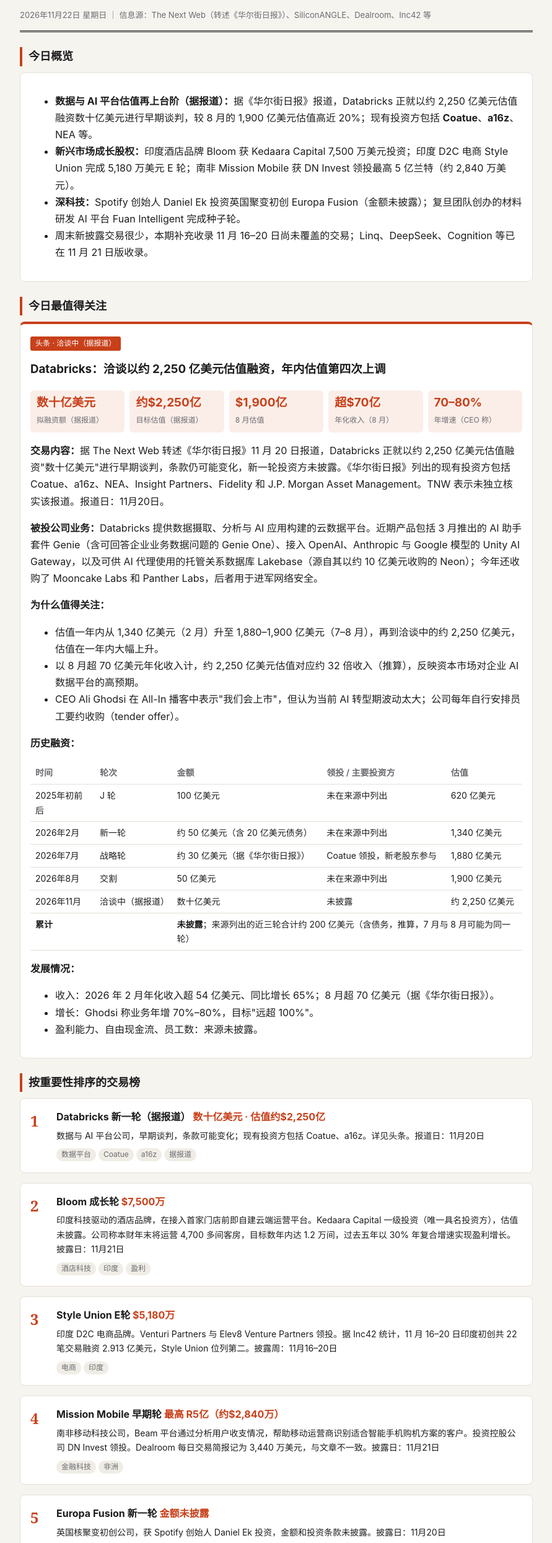
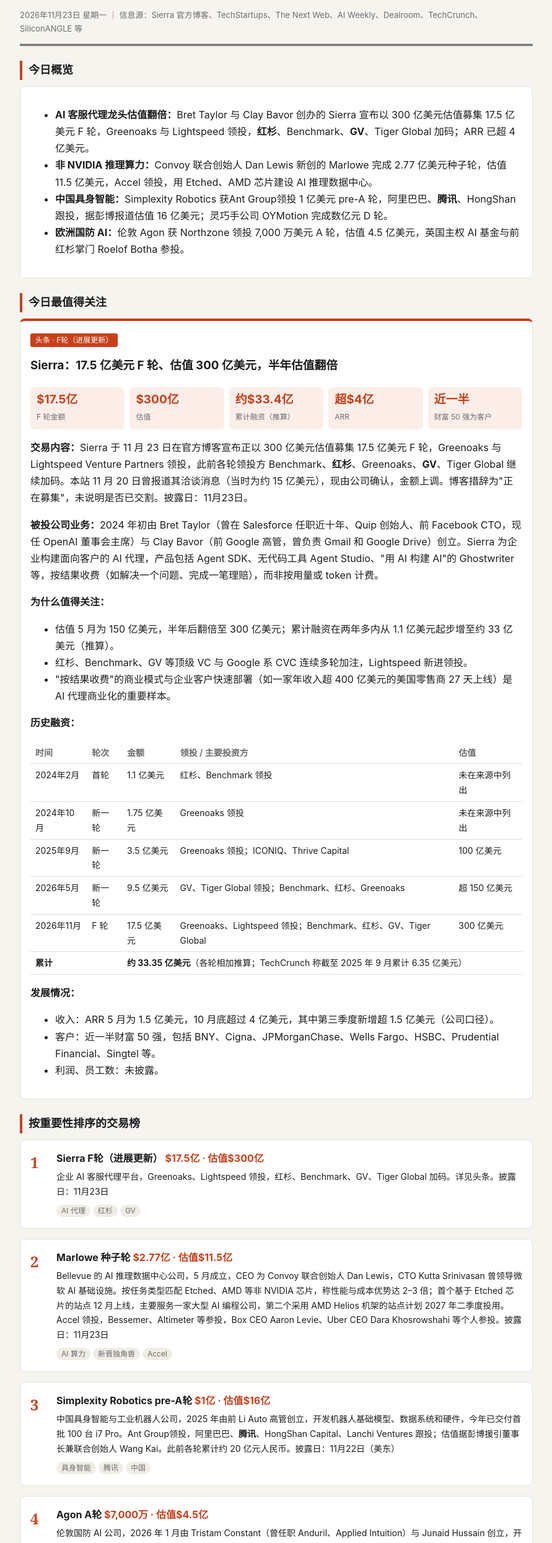
Before and after one commit to TerrificTed/tech-invest-daily, a plain HTML site: page index.html in a window 1280 px wide. Shown: the part 64-2554 px from the top of the page at 62% size, without its empty margins (194-1085 px from the left). Drawn offline with Linux system fonts and the light colour scheme.

Commit message:
Daily update: 2026-11-23
Co-Authored-By: Claude Opus 5.5 <noreply@anthropic.com>
Claude-Session: https://claude.ai/code/session_01R3W7UijR18FzqFCZtBhrco

```diff
--- a/index.html
+++ b/index.html
@@ -35,83 +35,93 @@ footer li{margin:3px 0}
 </style>
 </head><body>
 <div class="wrap">
-<header><h1>每日科技投资动态</h1><div class="meta">2026年11月22日 星期日 ｜ 信息源：The Next Web（转述《华尔街日报》）、SiliconANGLE、Dealroom、Inc42 等</div></header>
+<header><h1>每日科技投资动态</h1><div class="meta">2026年11月23日 星期一 ｜ 信息源：Sierra 官方博客、TechStartups、The Next Web、AI Weekly、Dealroom、TechCrunch、SiliconANGLE 等</div></header>
 
 <h2>今日概览</h2>
 <div class="card"><ul>
-<li><b>数据与 AI 平台估值再上台阶（据报道）：</b>据《华尔街日报》报道，Databricks 正就以约 2,250 亿美元估值融资数十亿美元进行早期谈判，较 8 月的 1,900 亿美元估值高近 20%；现有投资方包括 <b>Coatue</b>、<b>a16z</b>、NEA 等。</li>
-<li><b>新兴市场成长股权：</b>印度酒店品牌 Bloom 获 Kedaara Capital 7,500 万美元投资；印度 D2C 电商 Style Union 完成 5,180 万美元 E 轮；南非 Mission Mobile 获 DN Invest 领投最高 5 亿兰特（约 2,840 万美元）。</li>
-<li><b>深科技：</b>Spotify 创始人 Daniel Ek 投资英国聚变初创 Europa Fusion（金额未披露）；复旦团队创办的材料研发 AI 平台 Fuan Intelligent 完成种子轮。</li>
-<li>周末新披露交易很少，本期补充收录 11 月 16–20 日尚未覆盖的交易；Linq、DeepSeek、Cognition 等已在 11 月 21 日版收录。</li>
+<li><b>AI 客服代理龙头估值翻倍：</b>Bret Taylor 与 Clay Bavor 创办的 Sierra 宣布以 300 亿美元估值募集 17.5 亿美元 F 轮，Greenoaks 与 Lightspeed 领投，<b>红杉</b>、Benchmark、<b>GV</b>、Tiger Global 加码；ARR 已超 4 亿美元。</li>
+<li><b>非 NVIDIA 推理算力：</b>Convoy 联合创始人 Dan Lewis 新创的 Marlowe 完成 2.77 亿美元种子轮，估值 11.5 亿美元，Accel 领投，用 Etched、AMD 芯片建设 AI 推理数据中心。</li>
+<li><b>中国具身智能：</b>Simplexity Robotics 获Ant Group领投 1 亿美元 pre-A 轮，阿里巴巴、<b>腾讯</b>、HongShan 跟投，据彭博报道估值 16 亿美元；灵巧手公司 OYMotion 完成数亿元 D 轮。</li>
+<li><b>欧洲国防 AI：</b>伦敦 Agon 获 Northzone 领投 7,000 万美元 A 轮，估值 4.5 亿美元，英国主权 AI 基金与前红杉掌门 Roelof Botha 参投。</li>
 </ul></div>
 
 <h2>今日最值得关注</h2>
-<div class="card hl"><span class="tag0">头条 · 洽谈中（据报道）</span>
-<h3 style="margin-top:8px">Databricks：洽谈以约 2,250 亿美元估值融资，年内估值第四次上调</h3>
+<div class="card hl"><span class="tag0">头条 · F轮（进展更新）</span>
+<h3 style="margin-top:8px">Sierra：17.5 亿美元 F 轮、估值 300 亿美元，半年估值翻倍</h3>
 <div class="grid">
-<div class="cell"><b>数十亿美元</b><span>拟融资额（据报道）</span></div>
-<div class="cell"><b>约$2,250亿</b><span>目标估值（据报道）</span></div>
-<div class="cell"><b>$1,900亿</b><span>8 月估值</span></div>
-<div class="cell"><b>超$70亿</b><span>年化收入（8 月）</span></div>
-<div class="cell"><b>70–80%</b><span>年增速（CEO 称）</span></div>
+<div class="cell"><b>$17.5亿</b><span>F 轮金额</span></div>
+<div class="cell"><b>$300亿</b><span>估值</span></div>
+<div class="cell"><b>约$33.4亿</b><span>累计融资（推算）</span></div>
+<div class="cell"><b>超$4亿</b><span>ARR</span></div>
+<div class="cell"><b>近一半</b><span>财富 50 强为客户</span></div>
 </div>
-<p><b>交易内容：</b>据 The Next Web 转述《华尔街日报》11 月 20 日报道，Databricks 正就以约 2,250 亿美元估值融资"数十亿美元"进行早期谈判，条款仍可能变化，新一轮投资方未披露。《华尔街日报》列出的现有投资方包括 Coatue、a16z、NEA、Insight Partners、Fidelity 和 J.P. Morgan Asset Management。TNW 表示未独立核实该报道。报道日：11月20日。</p>
-<p><b>被投公司业务：</b>Databricks 提供数据摄取、分析与 AI 应用构建的云数据平台。近期产品包括 3 月推出的 AI 助手套件 Genie（含可回答企业业务数据问题的 Genie One）、接入 OpenAI、Anthropic 与 Google 模型的 Unity AI Gateway，以及可供 AI 代理使用的托管关系数据库 Lakebase（源自其以约 10 亿美元收购的 Neon）；今年还收购了 Mooncake Labs 和 Panther Labs，后者用于进军网络安全。</p>
+<p><b>交易内容：</b>Sierra 于 11 月 23 日在官方博客宣布正以 300 亿美元估值募集 17.5 亿美元 F 轮，Greenoaks 与 Lightspeed Venture Partners 领投，此前各轮领投方 Benchmark、<b>红杉</b>、Greenoaks、<b>GV</b>、Tiger Global 继续加码。本站 11 月 20 日曾报道其洽谈消息（当时为约 15 亿美元），现由公司确认，金额上调。博客措辞为"正在募集"，未说明是否已交割。披露日：11月23日。</p>
+<p><b>被投公司业务：</b>2024 年初由 Bret Taylor（曾在 Salesforce 任职近十年、Quip 创始人、前 Facebook CTO，现任 OpenAI 董事会主席）与 Clay Bavor（前 Google 高管，曾负责 Gmail 和 Google Drive）创立。Sierra 为企业构建面向客户的 AI 代理，产品包括 Agent SDK、无代码工具 Agent Studio、"用 AI 构建 AI"的 Ghostwriter 等，按结果收费（如解决一个问题、完成一笔理赔），而非按用量或 token 计费。</p>
 <p><b>为什么值得关注：</b></p>
 <ul>
-<li>估值一年内从 1,340 亿美元（2 月）升至 1,880–1,900 亿美元（7–8 月），再到洽谈中的约 2,250 亿美元，估值在一年内大幅上升。</li>
-<li>以 8 月超 70 亿美元年化收入计，约 2,250 亿美元估值对应约 32 倍收入（推算），反映资本市场对企业 AI 数据平台的高预期。</li>
-<li>CEO Ali Ghodsi 在 All-In 播客中表示"我们会上市"，但认为当前 AI 转型期波动太大；公司每年自行安排员工要约收购（tender offer）。</li>
+<li>估值 5 月为 150 亿美元，半年后翻倍至 300 亿美元；累计融资在两年多内从 1.1 亿美元起步增至约 33 亿美元（推算）。</li>
+<li>红杉、Benchmark、GV 等顶级 VC 与 Google 系 CVC 连续多轮加注，Lightspeed 新进领投。</li>
+<li>"按结果收费"的商业模式与企业客户快速部署（如一家年收入超 400 亿美元的美国零售商 27 天上线）是 AI 代理商业化的重要样本。</li>
 </ul>
 <p><b>历史融资：</b></p>
 <div class="tbl"><table>
 <tr><th>时间</th><th>轮次</th><th>金额</th><th>领投 / 主要投资方</th><th>估值</th></tr>
-<tr><td>2025年初前后</td><td>J 轮</td><td>100 亿美元</td><td>未在来源中列出</td><td>620 亿美元</td></tr>
-<tr><td>2026年2月</td><td>新一轮</td><td>约 50 亿美元（含 20 亿美元债务）</td><td>未在来源中列出</td><td>1,340 亿美元</td></tr>
-<tr><td>2026年7月</td><td>战略轮</td><td>约 30 亿美元（据《华尔街日报》）</td><td>Coatue 领投，新老股东参与</td><td>1,880 亿美元</td></tr>
-<tr><td>2026年8月</td><td>交割</td><td>50 亿美元</td><td>未在来源中列出</td><td>1,900 亿美元</td></tr>
-<tr><td>2026年11月</td><td>洽谈中（据报道）</td><td>数十亿美元</td><td>未披露</td><td>约 2,250 亿美元</td></tr>
-<tr><td colspan="2"><b>累计</b></td><td colspan="3"><b>未披露</b>；来源列出的近三轮合计约 200 亿美元（含债务，推算，7 月与 8 月可能为同一轮）</td></tr>
+<tr><td>2024年2月</td><td>首轮</td><td>1.1 亿美元</td><td>红杉、Benchmark 领投</td><td>未在来源中列出</td></tr>
+<tr><td>2024年10月</td><td>新一轮</td><td>1.75 亿美元</td><td>Greenoaks 领投</td><td>未在来源中列出</td></tr>
+<tr><td>2025年9月</td><td>新一轮</td><td>3.5 亿美元</td><td>Greenoaks 领投；ICONIQ、Thrive Capital</td><td>100 亿美元</td></tr>
+<tr><td>2026年5月</td><td>新一轮</td><td>9.5 亿美元</td><td>GV、Tiger Global 领投；Benchmark、红杉、Greenoaks</td><td>超 150 亿美元</td></tr>
+<tr><td>2026年11月</td><td>F 轮</td><td>17.5 亿美元</td><td>Greenoaks、Lightspeed 领投；Benchmark、红杉、GV、Tiger Global</td><td>300 亿美元</td></tr>
+<tr><td colspan="2"><b>累计</b></td><td colspan="3"><b>约 33.35 亿美元</b>（各轮相加推算；TechCrunch 称截至 2025 年 9 月累计 6.35 亿美元）</td></tr>
 </table></div>
 <p><b>发展情况：</b></p>
 <ul>
-<li>收入：2026 年 2 月年化收入超 54 亿美元、同比增长 65%；8 月超 70 亿美元（据《华尔街日报》）。</li>
-<li>增长：Ghodsi 称业务年增 70%–80%，目标"远超 100%"。</li>
-<li>盈利能力、自由现金流、员工数：来源未披露。</li>
+<li>收入：ARR 5 月为 1.5 亿美元，10 月底超过 4 亿美元，其中第三季度新增超 1.5 亿美元（公司口径）。</li>
+<li>客户：近一半财富 50 强，包括 BNY、Cigna、JPMorganChase、Wells Fargo、HSBC、Prudential Financial、Singtel 等。</li>
+<li>利润、员工数：未披露。</li>
 </ul>
 </div>
 
 <h2>按重要性排序的交易榜</h2>
 
-<div class="card item"><div class="rank">1</div><div><h3>Databricks 新一轮（据报道） <span class="amt">数十亿美元 · 估值约$2,250亿</span></h3><p>数据与 AI 平台公司，早期谈判，条款可能变化；现有投资方包括 Coatue、a16z。详见头条。报道日：11月20日</p><div class="tags"><span>数据平台</span><span>Coatue</span><span>a16z</span><span>据报道</span></div></div></div>
+<div class="card item"><div class="rank">1</div><div><h3>Sierra F轮（进展更新） <span class="amt">$17.5亿 · 估值$300亿</span></h3><p>企业 AI 客服代理平台，Greenoaks、Lightspeed 领投，红杉、Benchmark、GV、Tiger Global 加码。详见头条。披露日：11月23日</p><div class="tags"><span>AI 代理</span><span>红杉</span><span>GV</span></div></div></div>
 
-<div class="card item"><div class="rank">2</div><div><h3>Bloom 成长轮 <span class="amt">$7,500万</span></h3><p>印度科技驱动的酒店品牌，在接入首家门店前即自建云端运营平台。Kedaara Capital 一级投资（唯一具名投资方），估值未披露。公司称本财年末将运营 4,700 多间客房，目标数年内达 1.2 万间，过去五年以 30% 年复合增速实现盈利增长。披露日：11月21日</p><div class="tags"><span>酒店科技</span><span>印度</span><span>盈利</span></div></div></div>
+<div class="card item"><div class="rank">2</div><div><h3>Marlowe 种子轮 <span class="amt">$2.77亿 · 估值$11.5亿</span></h3><p>Bellevue 的 AI 推理数据中心公司，5 月成立，CEO 为 Convoy 联合创始人 Dan Lewis，CTO Kutta Srinivasan 曾领导微软 AI 基础设施。按任务类型匹配 Etched、AMD 等非 NVIDIA 芯片，称性能与成本优势达 2–3 倍；首个基于 Etched 芯片的站点 12 月上线，主要服务一家大型 AI 编程公司，第二个采用 AMD Helios 机架的站点计划 2027 年二季度投用。Accel 领投，Bessemer、Altimeter 等参投，Box CEO Aaron Levie、Uber CEO Dara Khosrowshahi 等个人参投。披露日：11月23日</p><div class="tags"><span>AI 算力</span><span>新晋独角兽</span><span>Accel</span></div></div></div>
 
-<div class="card item"><div class="rank">3</div><div><h3>Style Union E轮 <span class="amt">$5,180万</span></h3><p>印度 D2C 电商品牌。Venturi Partners 与 Elev8 Venture Partners 领投。据 Inc42 统计，11 月 16–20 日印度初创共 22 笔交易融资 2.913 亿美元，Style Union 位列第二。披露周：11月16–20日</p><div class="tags"><span>电商</span><span>印度</span></div></div></div>
+<div class="card item"><div class="rank">3</div><div><h3>Simplexity Robotics pre-A轮 <span class="amt">$1亿 · 估值$16亿</span></h3><p>中国具身智能与工业机器人公司，2025 年由前 Li Auto 高管创立，开发机器人基础模型、数据系统和硬件，今年已交付首批 100 台 i7 Pro。Ant Group领投，阿里巴巴、<b>腾讯</b>、HongShan Capital、Lanchi Ventures 跟投；估值据彭博援引董事长兼联合创始人 Wang Kai。此前各轮累计约 20 亿元人民币。披露日：11月22日（美东）</p><div class="tags"><span>具身智能</span><span>腾讯</span><span>中国</span></div></div></div>
 
-<div class="card item"><div class="rank">4</div><div><h3>Mission Mobile 早期轮 <span class="amt">最高 R5亿（约$2,840万）</span></h3><p>南非移动科技公司，Beam 平台通过分析用户收支情况，帮助移动运营商识别适合智能手机购机方案的客户。投资控股公司 DN Invest 领投。Dealroom 每日交易简报记为 3,440 万美元，与文章不一致。披露日：11月21日</p><div class="tags"><span>金融科技</span><span>非洲</span></div></div></div>
+<div class="card item"><div class="rank">4</div><div><h3>Agon A轮 <span class="amt">$7,000万 · 估值$4.5亿</span></h3><p>伦敦国防 AI 公司，2026 年 1 月由 Tristam Constant（曾任职 Anduril、Applied Intuition）与 Junaid Hussain 创立，开发用于训练和测试自主防务系统的合成仿真环境 Agon Engine。Northzone 领投，Lakestar、Lux Capital、Speedinvest 等老股东跟投，英国主权 AI 基金与 NSSIF 首次联合投资，前红杉负责人 Roelof Botha 新进。累计融资 1 亿美元，尚无公开客户与产品。披露日：11月23日</p><div class="tags"><span>国防科技</span><span>欧洲</span><span>主权基金</span></div></div></div>
 
-<div class="card item"><div class="rank">5</div><div><h3>Europa Fusion 新一轮 <span class="amt">金额未披露</span></h3><p>英国核聚变初创公司，获 Spotify 创始人 Daniel Ek 投资，金额和投资条款未披露。披露日：11月20日</p><div class="tags"><span>核聚变</span><span>英国</span><span>知名投资人</span></div></div></div>
+<div class="card item"><div class="rank">5</div><div><h3>Arnatar Therapeutics B轮 <span class="amt">$5,500万</span></h3><p>寡核苷酸药物公司（TechStartups 称 Sanrise Thera），DARGER 平台结合 siRNA 与反义技术，核心候选药物推进至临床。Dealroom 称总部圣地亚哥、研发实体在上海，由 Hightower Fund 与 Longpan Investment 联合领投；TechStartups 称领投方为 Honghui Capital 与 Longpan Investment，老股东 Xingze Capital 跟投。披露日：11月23日（中国时间）</p><div class="tags"><span>核酸药物</span><span>中美</span></div></div></div>
 
-<div class="card item"><div class="rank">6</div><div><h3>TapReady 投资 <span class="amt">金额未披露</span></h3><p>SoftPOS 金融科技公司，把智能手机变成收款终端，已获 Visa 认证并在非洲和加勒比地区部署。由 Mscale LLC 管理的 Caribbean Venture Capital Fund 投资。披露日：11月20日</p><div class="tags"><span>支付</span><span>新兴市场</span></div></div></div>
+<div class="card item"><div class="rank">6</div><div><h3>OYMotion D轮 <span class="amt">数亿元人民币</span></h3><p>上海脑机接口与灵巧手公司，2015 年成立，称服务近 200 家具身智能企业、产品销往 100 多个国家。China Ordnance Shunjing、Changjiang Capital、Optics Valley 相关投资方联合领投；3 月刚完成 2,060 万美元 C 轮。Dealroom 每日简报记为 2,750 万美元，未经核实。披露日：11月23日</p><div class="tags"><span>灵巧手</span><span>脑机接口</span><span>中国</span></div></div></div>
 
-<div class="card item"><div class="rank">7</div><div><h3>Fuan Intelligent Technology 种子轮 <span class="amt">约$413万–$449万</span></h3><p>上海材料研发 AI 公司，2025 年由复旦大学化学研究团队创立，LASPAI 云平台可在数分钟内完成材料模拟计算。投资方未披露；正文称 413 万美元，标题与每日简报称 449 万美元。披露日：11月22日</p><div class="tags"><span>AI for Science</span><span>中国</span></div></div></div>
+<div class="card item"><div class="rank">7</div><div><h3>Ionic Wealth 成长融资 <span class="amt">₹17.7亿</span></h3><p>孟买高净值客户财富管理公司，资金来自母公司 Angel One 及现有投资人；自 2024 年运营以来累计约 ₹46.6 亿。披露日：11月23日</p><div class="tags"><span>财富管理</span><span>印度</span></div></div></div>
+
+<div class="card item"><div class="rank">8</div><div><h3>Enhanced Robotics B轮 <span class="amt">超¥1亿</span></h3><p>深圳机器人公司，2018 年成立，从康复外骨骼转向 AI 运动硬件，产品包括网球训练机器人 Tenniix。Guoke Investment 领投；早期投资方据报道包括 HongShan。披露日：11月23日</p><div class="tags"><span>消费机器人</span><span>中国</span></div></div></div>
+
+<div class="card item"><div class="rank">9</div><div><h3>GoTyme Bank 股东增资 <span class="amt">$1,340万</span></h3><p>马尼拉数字银行，客户超 1,100 万。股东 Tyme Investments 出资 710 万美元、JG Summit Holdings 出资 630 万美元，非定价风险投资轮。披露日：11月23日</p><div class="tags"><span>数字银行</span><span>东南亚</span></div></div></div>
+
+<div class="card item"><div class="rank">10</div><div><h3>Laronix pre-A轮 <span class="amt">A$500万</span></h3><p>布里斯班医疗科技公司，开发 AVA Voice 语音恢复设备，已在 10 家医院与 50 多名患者和临床医生试点。Seefeld Investors、12 Ventures 等参投。披露日：11月23日</p><div class="tags"><span>医疗器械</span><span>澳大利亚</span></div></div></div>
+
+<p style="font-size:13px;color:var(--muted)">其他：厦门 AI 芯片金刚石散热材料公司 Huahe Jidian 完成 B+ 轮（金额未披露）；伦敦反欺诈信号交换平台 Acorda 获 Concept Ventures 领投 180 万英镑 pre-seed；约旦电子发票公司 InvoiceQ 获 500 万美元 A 轮；旧金山税务自动化公司 Magnetic 获 520 万美元种子轮。</p>
 
 <footer>
 <p><b>信息来源</b></p>
 <ul>
-<li><a href="https://thenextweb.com/news/databricks-valuation-225bn-funding-talks-ghodsi-ipo">The Next Web：Databricks in early talks to raise at a $225bn valuation, WSJ reports</a></li>
-<li><a href="https://thenextweb.com/news/databricks-188-billion-valuation-coatue">The Next Web：Databricks hits $188bn valuation in Coatue-led round</a></li>
-<li><a href="https://thenextweb.com/news/databricks-165-billion-valuation-fundraise-ipo">The Next Web：Databricks is raising again at up to $175 billion</a></li>
-<li><a href="https://siliconangle.com/2026/07/17/databricks-raising-new-funding-188b-valuation/">SiliconANGLE：Databricks raising new funding at $188B valuation</a></li>
-<li><a href="https://dealroom.co/news/174747-bloom-raises-75m-from-kedaara-to-triple-its-hotel-rooms/">Dealroom：Bloom raises $75M from Kedaara</a></li>
-<li><a href="https://inc42.com/buzz/from-dreamteam-to-boba-bhai-indian-startups-raised-over-291-mn-this-week/">Inc42：Indian startups raised over $291 Mn this week</a></li>
-<li><a href="https://dealroom.co/news/174750-mission-mobile-raises-28-4m-to-widen-smartphone-access-in-south-africa/">Dealroom：Mission Mobile raises $28.4M</a></li>
-<li><a href="https://dealroom.co/news/174769-spotify-founder-daniel-ek-backs-europa-fusion-a-uk-fusion-startup-from-f/">Dealroom：Daniel Ek backs Europa Fusion</a></li>
-<li><a href="https://dealroom.co/news/174721-cvcf-backs-fintech-tapready-to-turn-phones-into-payment-terminals/">Dealroom：CVCF backs TapReady</a></li>
-<li><a href="https://dealroom.co/news/174791-fuan-intelligent-raises-4-49m-seed-to-speed-up-materials-r-d/">Dealroom：Fuan Intelligent seed</a></li>
+<li><a href="https://sierra.ai/blog/series-f-30b">Sierra：Series F 官方博客</a></li>
+<li><a href="https://www.unite.ai/sierra-raises-1-75b-in-series-f-funding-at-30b-valuation/">Unite.AI：Sierra raises $1.75B Series F</a></li>
+<li><a href="https://siliconangle.com/2026/05/04/ai-agent-startup-sierra-valued-15b-new-950m-funding-round">SiliconANGLE：Sierra valued at $15B</a></li>
+<li><a href="https://techcrunch.com/2025/09/04/bret-taylors-sierra-raises-350m-at-a-10b-valuation">TechCrunch：Sierra raises $350M at a $10B valuation</a></li>
+<li><a href="https://thenextweb.com/news/marlowe-277m-seed-multi-silicon-ai-inference-factories">The Next Web：Marlowe raises a $277M seed</a></li>
+<li><a href="https://aiweekly.co/alerts/marlowe-raises-277m-seed-at-115b-to-run-ai-inference-on-amd-and-etched-chips">AI Weekly：Marlowe $277M seed at $1.15B</a></li>
+<li><a href="https://techstartups.com/2026/11/23/startup-funding-news-today-november-23-2026-simplexity-robotics-acorda-agon-sanrise-thera-more/">TechStartups：Startup Funding News Today, November 23, 2026</a></li>
+<li><a href="https://dealroom.co/news/174841-ant-group-leads-100m-round-in-china-s-simplexity-robotics/">Dealroom：Ant Group leads Simplexity round</a></li>
+<li><a href="https://worknation.buzz/news/agon-raises-70m-series-a-defence-ai">WorkNation：Agon raises $70M Series A</a></li>
+<li><a href="https://dealroom.co/news/174850-arnatar-raises-55m-series-b-to-push-rna-drugs-into-global-trials/">Dealroom：Arnatar Series B</a></li>
+<li><a href="https://dealroom.co/news/174847-oymotion-raises-hundreds-of-millions-in-series-d-for-embodied-ai-hands/">Dealroom：OYMotion Series D</a></li>
+<li><a href="https://dealroom.co/news/174855-monzo-alums-fraud-startup-acorda-raises-1-8m-pre-seed/">Dealroom：Acorda pre-seed</a></li>
 </ul>
-<p>说明：本期为周日，新披露交易很少，榜单仅 7 条并补充了 11 月 16–20 日尚未覆盖的交易。Databricks 为《华尔街日报》报道的早期谈判，经 The Next Web 转述；其 7 月 Coatue 领投轮（1,880 亿美元、约 30 亿美元）与 8 月"50 亿美元、1,900 亿美元"的交割描述来自不同报道，可能为同一轮，来源未说明；J 轮日期为根据"2 月融资前一年多"推算。Mission Mobile 与 Fuan Intelligent 金额在 Dealroom 文章与简报间存在差异。</p>
+<p>说明：Sierra 官方博客称"正在募集"F 轮，是否已交割未说明；2024 年两轮估值未在所读来源中列出，累计融资为各轮相加推算。Marlowe 估值未说明投前或投后，两家来源列出的参投方略有差异。Simplexity 估值来自彭博援引公司董事长，总部所在地 Dealroom 称苏州、每日简报称杭州。Arnatar / Sanrise Thera 在两家来源中的公司名与领投方名称不一致。OYMotion 美元金额未经核实。</p>
 <p>免责声明：本页内容根据公开报道整理，仅供参考，不构成任何投资建议。金额、估值以各方公开披露为准。</p>
 </footer>
 </div>
```
